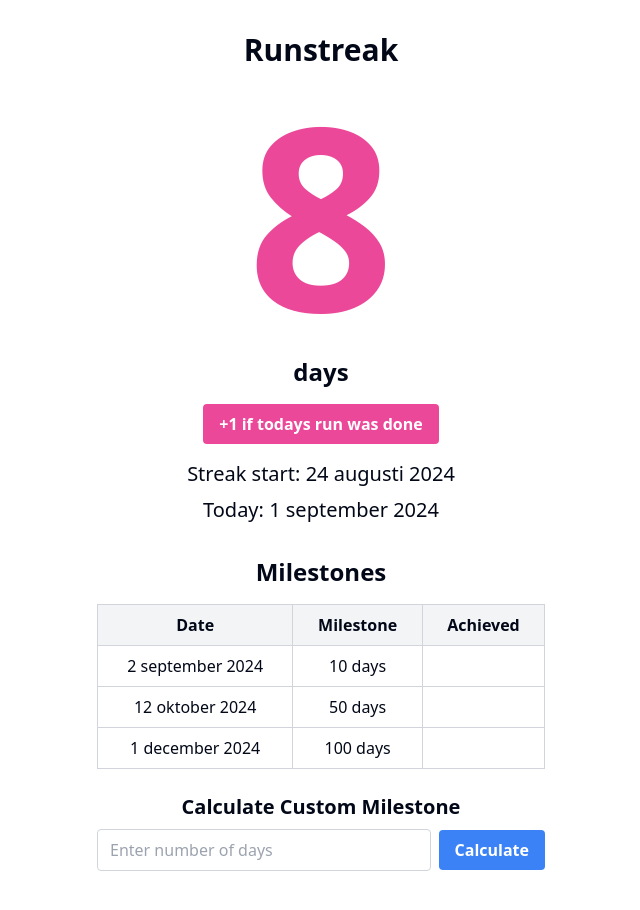
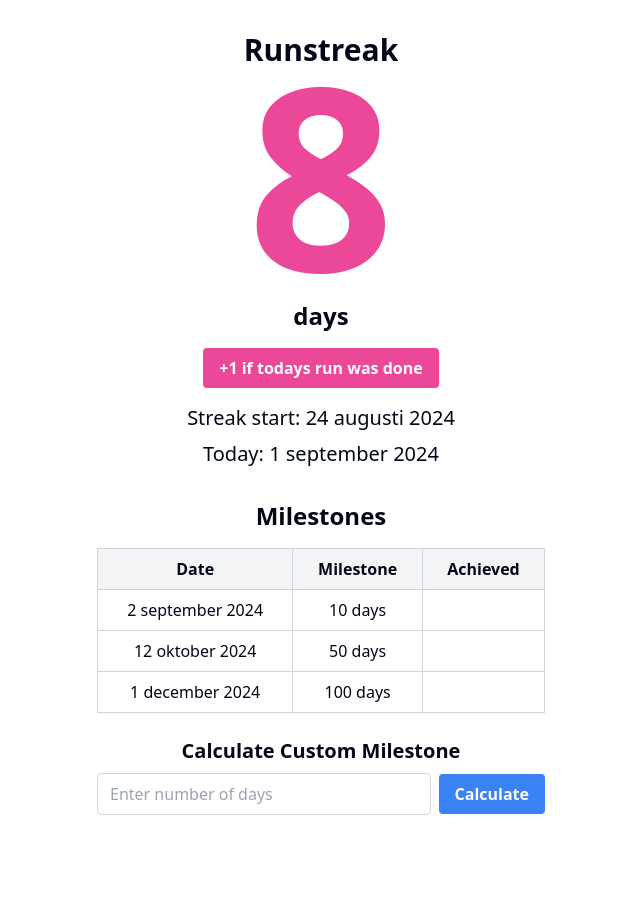
Before and after one commit to anders-brunoson/day-counter-e, a React (Vite) app: page / in a window 1280 px wide. Shown: the top 910 px of the page, without its empty margins (319-959 px from the left). After the commit the page ends 871 px from the top, so only its background shows below. Built offline with nearby package versions, Linux system fonts and the light colour scheme.

Commit message:
Tighter margins

```diff
--- a/src/components/DayCounterE.jsx
+++ b/src/components/DayCounterE.jsx
@@ -47,7 +47,7 @@ const Counter = () => {
     fontSize: '16rem',
     fontWeight: 'bold',
     marginTop: '-3rem',
-    marginBottom: '-3rem',
+    marginBottom: '-4rem',
     color: '#ec4899',
   };
 
@@ -81,8 +81,8 @@ const Counter = () => {
 
   return (
     <div className="flex flex-col items-center justify-center relative">
-      <h1 className="text-3xl font-bold">Runstreak</h1>
-      <div className="text-center">
+      <h1 className="text-3xl font-bold mb-0">Runstreak</h1>
+      <div className="text-center mt-[-2.5rem]">
         <motion.p
           style={largeText}
           key={days + additionalDay}
```
